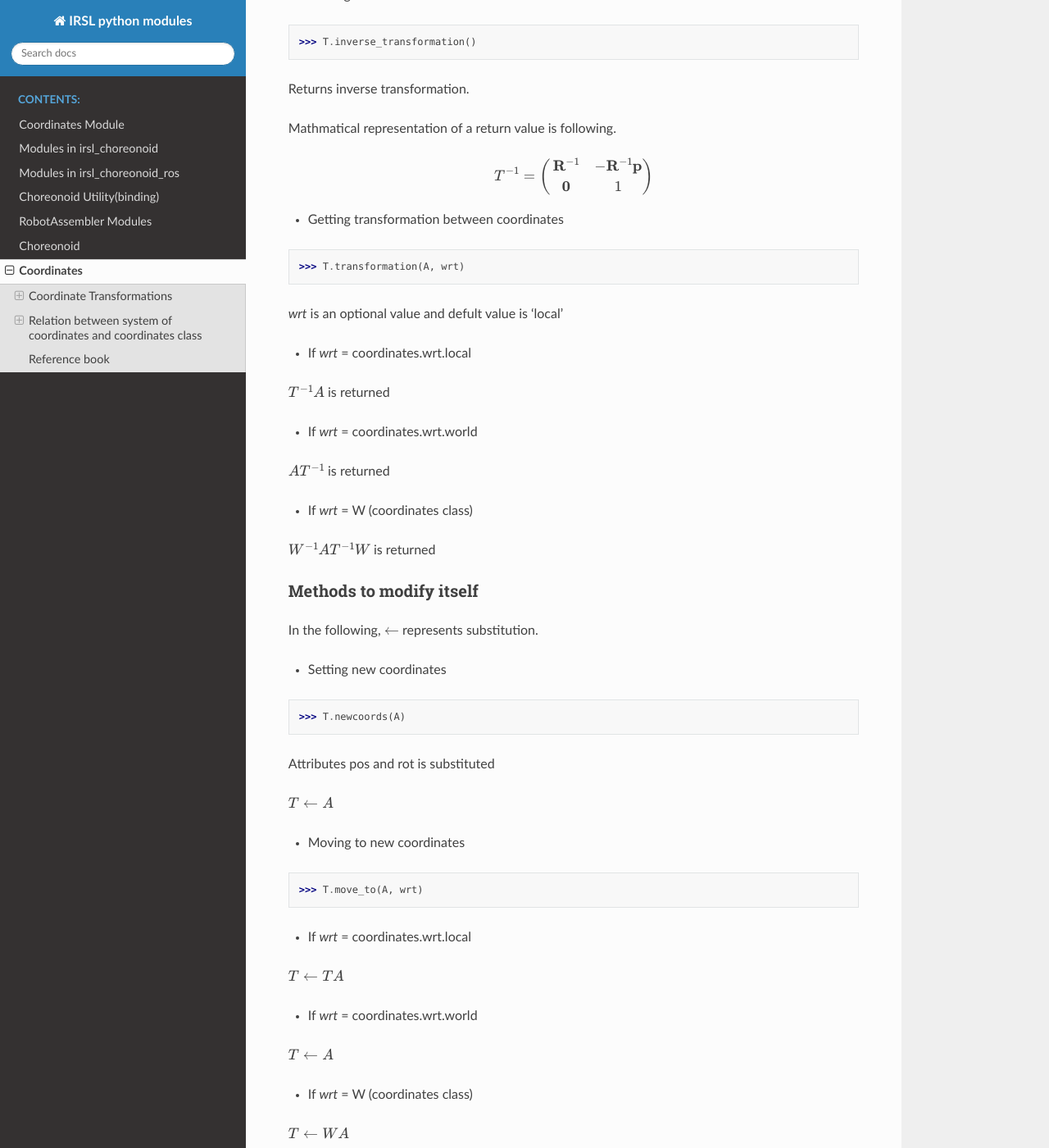
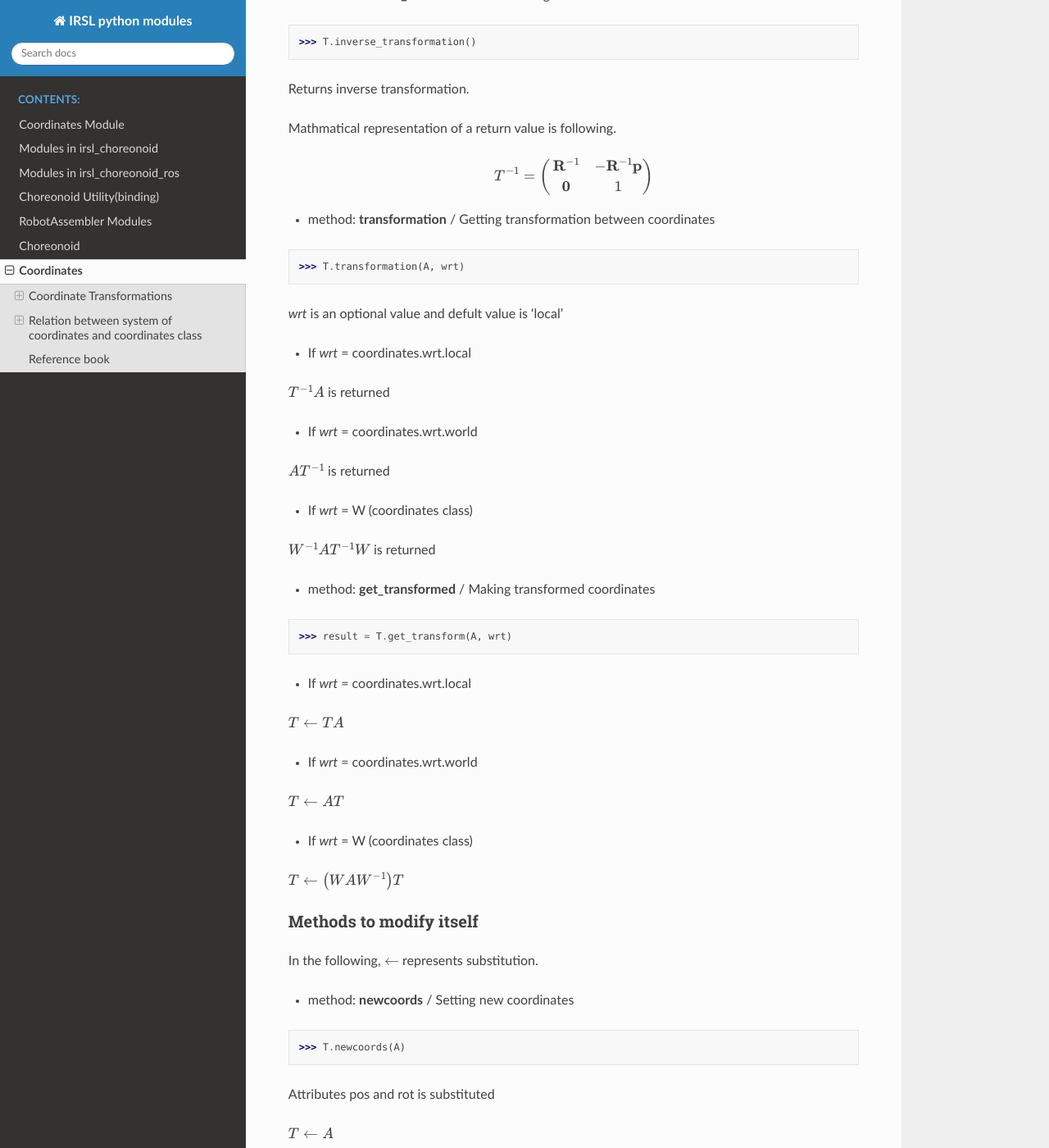
Before and after one commit to IRSL-tut/irsl_documents, a Sphinx documentation site: the page built from source/coordinates.rst, in a window 1280 px wide and 1400 px high, scrolled down 8940 px. Shown: the whole window at 82% size. Built offline with Sphinx 7.4.7 and the Read the Docs theme 3.1.0, drawn with Linux system fonts in a browser that asks for light colours; some of the changed text lies outside the part shown.

Commit message:
update method description of coordinates

```diff
--- a/source/coordinates.rst
+++ b/source/coordinates.rst
@@ -261,7 +261,7 @@ Mathmatical representation of a return value is
 
 :math:`\mathbf{v}^T \mathbf{R}`
 
-- Transforming vector
+- method: **transform_vector** / Transforming vector
 
 Converts a vector represented in a local coordinate system T
 to a vector represented in the world coordinate system.
@@ -274,7 +274,7 @@ Mathmatical representation of a return value is
 
 :math:`\mathbf{R}\mathbf{v} + \mathbf{p}`
 
-- Transforming vector(inverse-transformation)
+- method: **inverse_transform_vector** / Transforming vector(inverse-transformation)
 
 Converts a vector represented in the world coordinate system.
 to a vector represented in a local coordinate system T.
@@ -309,7 +309,7 @@ Methods to return a coordinate (without modifying itself)
 
 In the following, A is an instance of the coordinates class.
 
-- Getting inverse-transformation
+- method: **inverse_transformation** / Getting inverse-transformation
 
 .. code-block:: python
 
@@ -325,7 +325,7 @@ Mathmatical representation of a return value is following.
    \mathbf{0}  & 1
    \end{pmatrix}
 
-- Getting transformation between coordinates
+- method: **transformation** / Getting transformation between coordinates
 
 .. code-block:: python
 
@@ -346,13 +346,32 @@ Mathmatical representation of a return value is following.
 :math:`W^{-1}AT^{-1}W` is returned
 
 
+- method: **get_transformed** / Making transformed coordinates
+
+.. code-block:: python
+
+    >>> result = T.get_transform(A, wrt)
+
+- If *wrt* = coordinates.wrt.local
+
+:math:`T \leftarrow TA`
+
+- If *wrt* = coordinates.wrt.world
+
+:math:`T \leftarrow AT`
+
+- If *wrt* = W (coordinates class)
+
+:math:`T \leftarrow \left( W A W^{-1} \right) T`
+
+
 ^^^^^^^^^^^^^^^^^^^^^^^^
 Methods to modify itself
 ^^^^^^^^^^^^^^^^^^^^^^^^
 
 In the following, :math:`\leftarrow` represents substitution.
 
-- Setting new coordinates
+- method: **newcoords** / Setting new coordinates
 
 .. code-block:: python
 
@@ -380,7 +399,7 @@ Attributes pos and rot is substituted
 
 :math:`T \leftarrow WA`
 
-- Translating
+- method: **translate** / Translating
 
 .. code-block:: python
 
@@ -420,7 +439,7 @@ Attributes pos and rot is substituted
 
 :math:`\mathbf{R}_{W}` is rotation matrix of W, and :math:`\mathbf{p}_{W}` is 3D position of W.
 
-- Transforming
+- method: **transform** / Transforming
 
 .. code-block:: python
 
@@ -443,6 +462,12 @@ Attributes pos and rot is substituted
 Examples
 ^^^^^^^^
 
+https://github.com/IRSL-tut/CPS-lecture/blob/main/notebooks/cps_lecture_coords00.ipynb
+
+https://github.com/IRSL-tut/CPS-lecture/blob/main/notebooks/cps_lecture_coords01.ipynb
+
+https://github.com/IRSL-tut/CPS-lecture/blob/main/notebooks/cps_lecture_cascaded_coordinates.ipynb
+
 **************
 Reference book
 **************
```
Also changed, not shown: other parts of source/coordinates.rst (+4 -4 lines), 1 other file.
